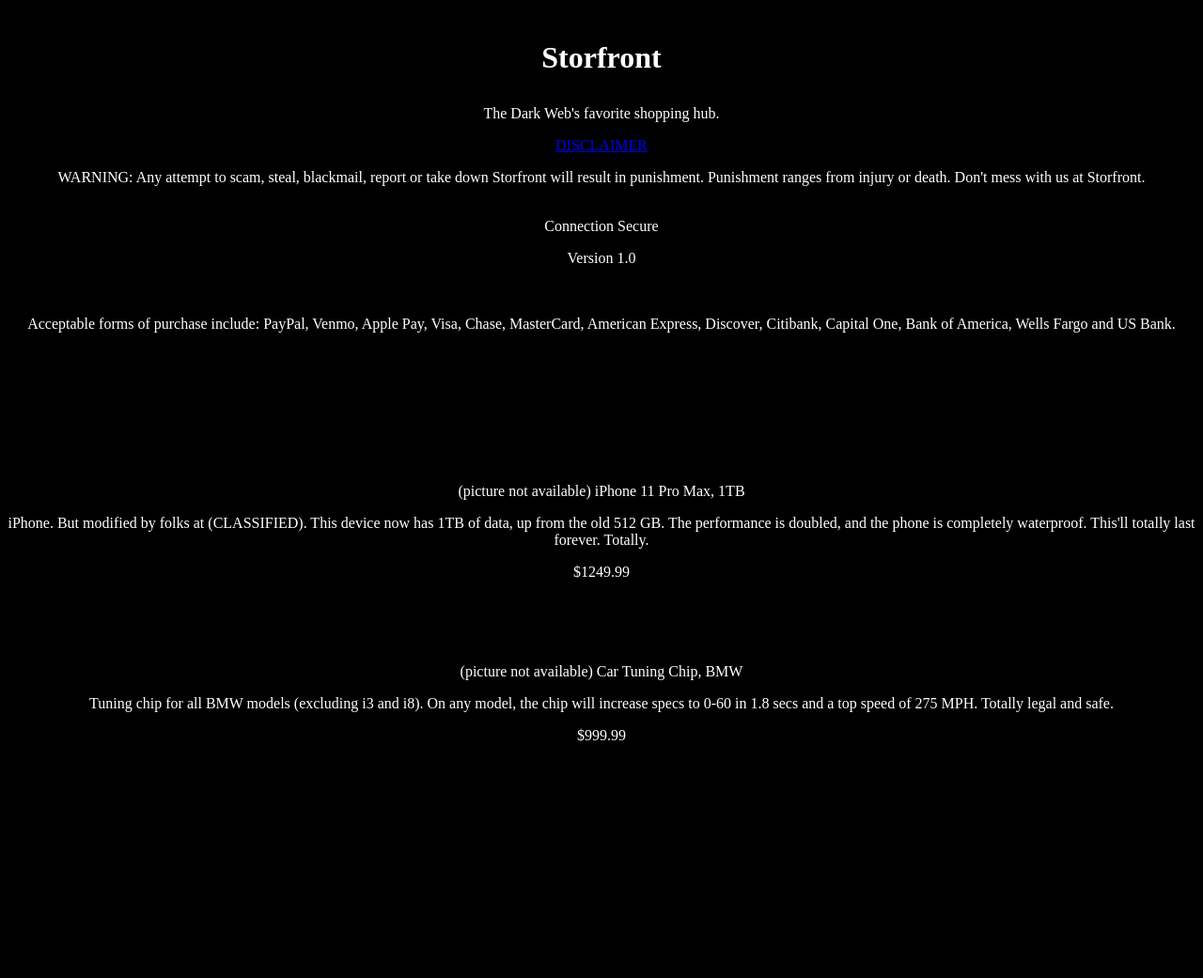
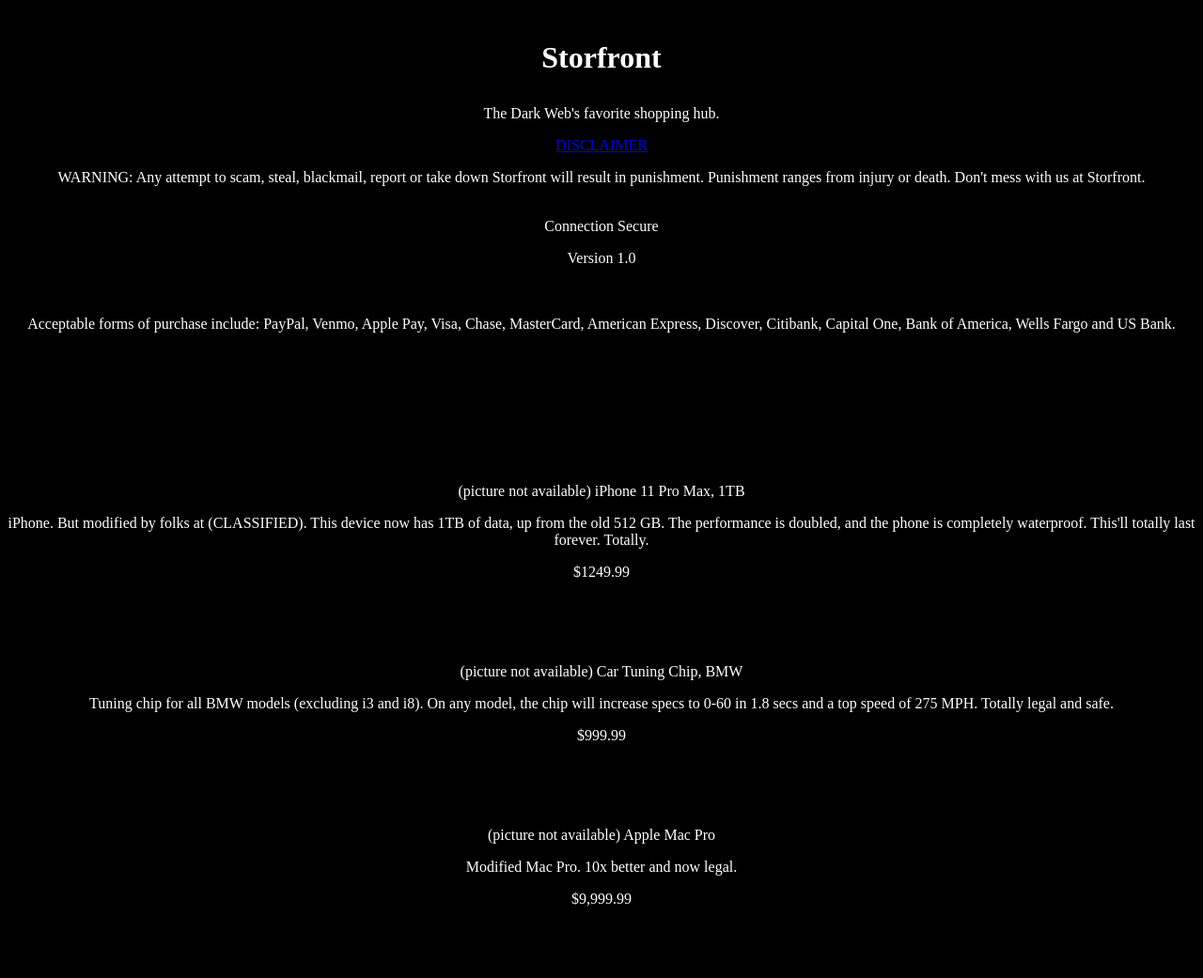
Before and after one commit to DylanP369/secure, a plain HTML site: page index.html in a window 1280 px wide. Shown: the whole page at 94% size. Before the commit the page ends 800 px from the top, so only its background shows below. Drawn offline with Linux system fonts and the light colour scheme.

Commit message:
Update index.html

```diff
--- a/index.html
+++ b/index.html
@@ -41,3 +41,16 @@
 <p><center> (picture not available) Car Tuning Chip, BMW
 <p><center> Tuning chip for all BMW models (excluding i3 and i8). On any model, the chip will increase specs to 0-60 in 1.8 secs and a top speed of 275 MPH. Totally legal and safe.
 <p><center> $999.99
+<br>
+<br>
+<br>
+<br>
+<br>
+<p><center> (picture not available) Apple Mac Pro
+<p><center> Modified Mac Pro. 10x better and now legal.
+<p><center> $9,999.99
+<br>
+<br>
+<br>
+<br>
+<br>
```
